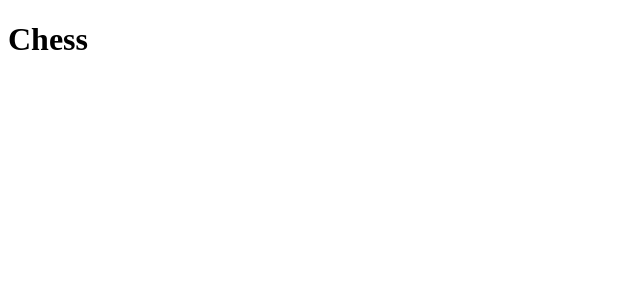
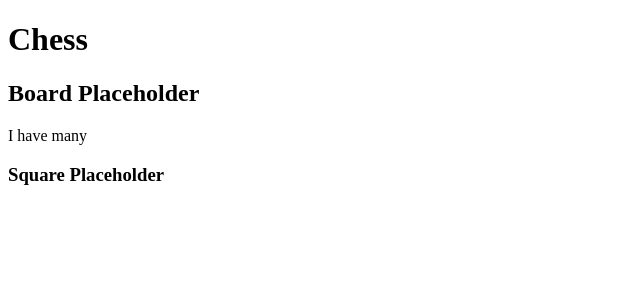
Before and after one commit to geshwho/react-chess, a React (Create React App) app: page / in a window 1280 px wide. Shown: the top 300 px of the page, without its empty margins (0-640 px from the left). Built offline with nearby package versions, Linux system fonts and the light colour scheme.

Commit message:
placeholders and stuff

```diff
--- a/src/App.js
+++ b/src/App.js
@@ -1,11 +1,15 @@
 import React, { Component } from 'react';
 import './App.css';
+import Board from './Board'
 
 class App extends Component {
   render() {
     return (
       <div className="App">
         <h1>Chess</h1>
+        <div>
+          <Board/>
+        </div>
       </div>
     );
   }
--- /dev/null
+++ b/src/Board.js
@@ -0,0 +1,15 @@
+import React, { Component } from 'react';
+import Square from './Square'
+
+class Board extends Component {
+  render() {
+    return (
+      <div>
+        <h2>Board Placeholder</h2>
+        <div>I have many <Square/></div>
+      </div>
+    )
+  }
+}
+
+export default Board;
--- /dev/null
+++ b/src/Square.js
@@ -0,0 +1,13 @@
+import React, { Component } from 'react';
+
+class Square extends Component {
+  render() {
+    return (
+      <div>
+        <h3>Square Placeholder</h3>
+      </div>
+    )
+  }
+}
+
+export default Square;
```
